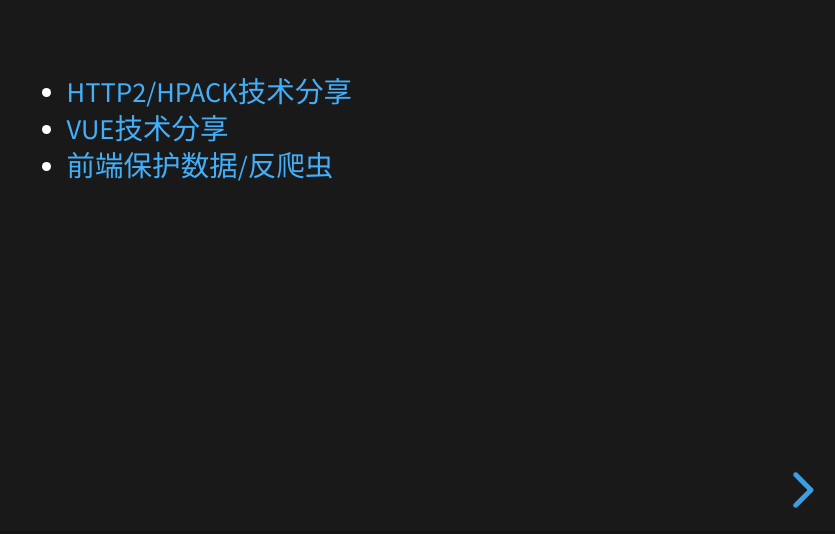
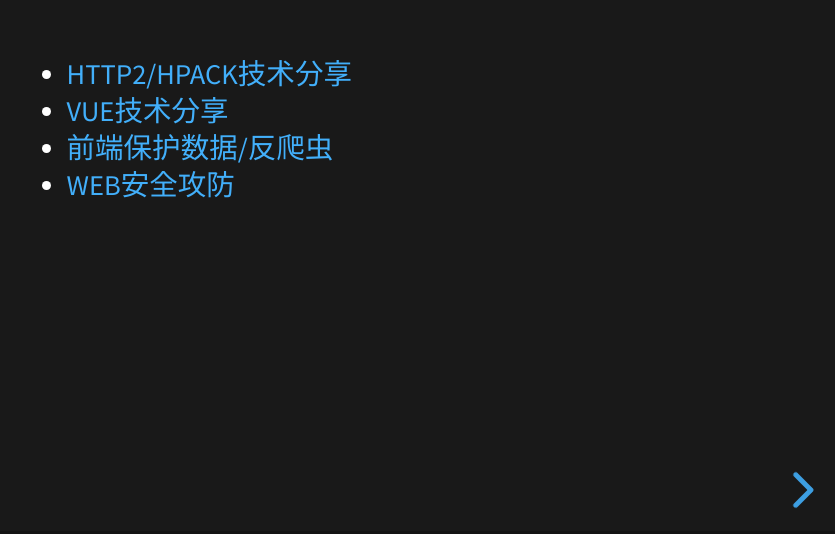
Before and after one commit to fanerge/share, a website: page index.html in a window 1280 px wide. Shown: the part 266-800 px from the top of the page, without its empty margins (445-1280 px from the left). Drawn offline with Linux system fonts and the light colour scheme.

Commit message:
feat: web

```diff
--- a/index.html
+++ b/index.html
@@ -32,6 +32,9 @@
 					<li>
 						<a href="/share/index-spider.html">前端保护数据/反爬虫</a>
 					</li>
+					<li>
+						<a href="/share/web-security/index.html">WEB安全攻防</a>
+					</li>
 				</ul>
 
 			</section>
```
